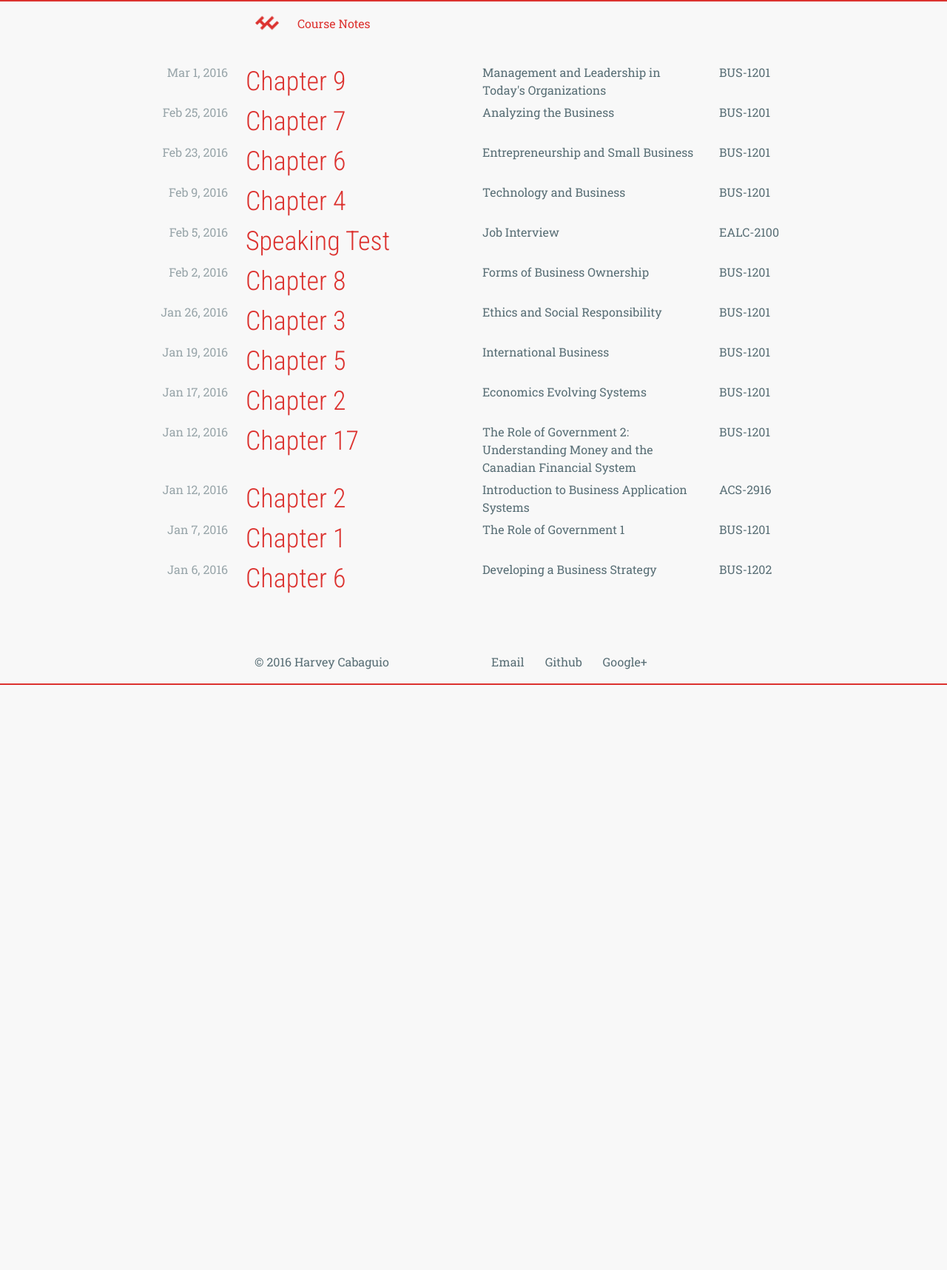
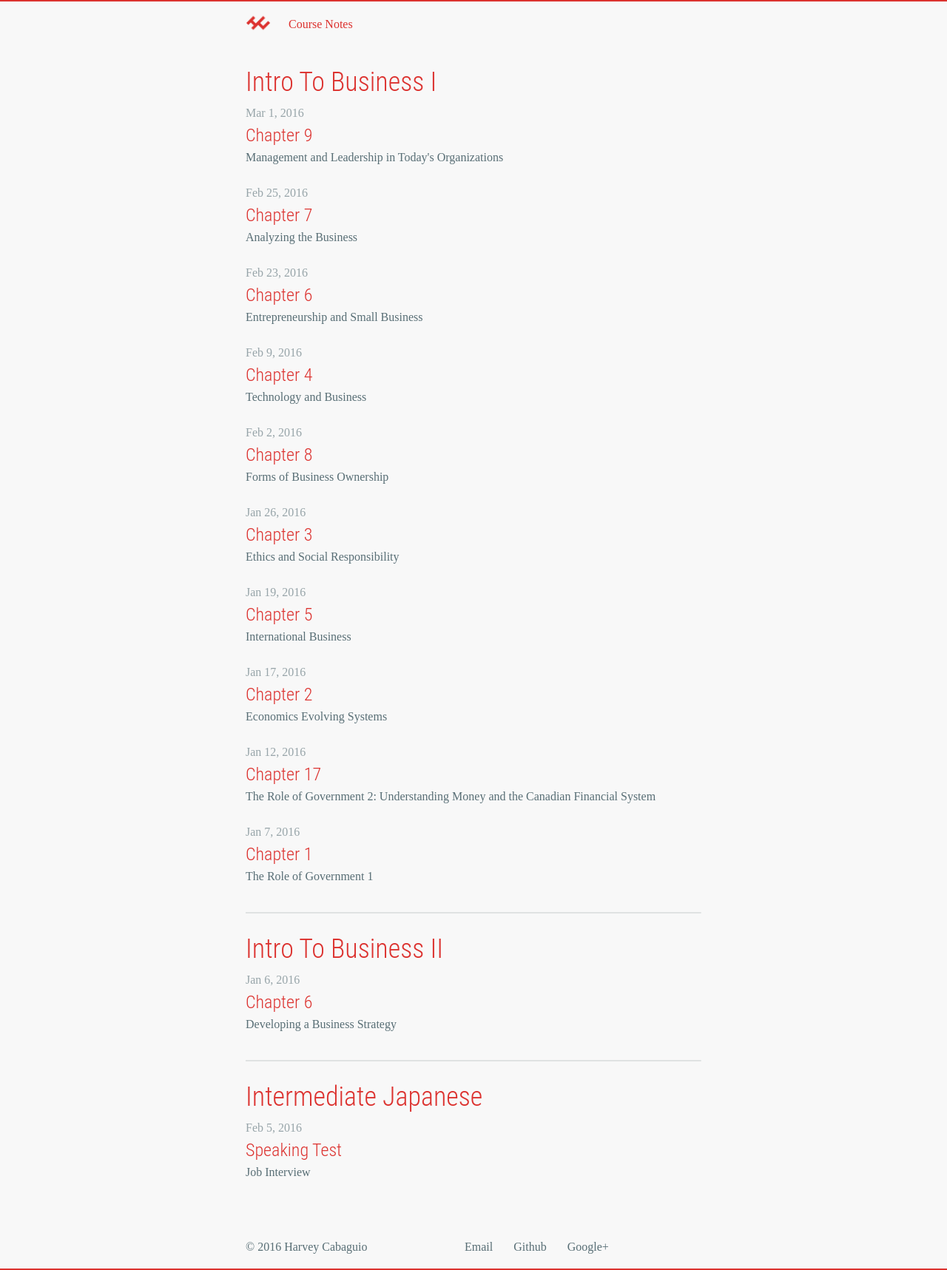
Before and after one commit to harveycabaguio/notes, a Jekyll site: the page built from index.html, in a window 1280 px wide. Shown: the whole page at 74% size. Built offline with Jekyll 4.4.1, drawn with Linux system fonts in a browser that asks for light colours; some web fonts are replaced; before the commit the page ends 926 px from its top, so only the background shows below that.

Commit message:
changes to the style of the site

```diff
--- a/_includes/head.html
+++ b/_includes/head.html
@@ -13,7 +13,7 @@
   <meta property="og:title" content="Course Notes - Harvey Cabaguio">
   <meta property="og:description" content="Blog containing the notes for Harvey's courses">
 
-  <link href='https://fonts.googleapis.com/css?family=Roboto+Slab|Roboto+Condensed:400,300' rel='stylesheet' type='text/css'>
+  <link href='https://fonts.googleapis.com/css?family=Podkova:400,700' rel='stylesheet' type='text/css'>
   <link rel="stylesheet" href="{{ "/css/main.css" | prepend: site.baseurl }}">
   <link rel="canonical" href="{{ page.url | replace:'index.html','' | prepend: site.baseurl | prepend: site.url }}">
 </head>
--- a/_posts/2016-01-12-acs2916-class-2.markdown
+++ /dev/null
@@ -1,13 +0,0 @@
----
-layout: post
-title:  "Chapter 2"
-desc:   "Introduction to Business Application Systems"
-date:   2016-01-12 11:15:00 -0600
-category: ACS-2916
-permalink: /acs-2916/chapter2/
----
-
-##### Summary
-
-
----
--- a/_sass/_base.scss
+++ b/_sass/_base.scss
@@ -33,9 +33,12 @@ p {
   margin-bottom: $spacing-unit * 2;
   line-height: $spacing-unit * 2;
 
-  &.first {
+  &.center {
     text-align: center;
     // font-style: italic;
+  }
+  &.date {
+    opacity: 0.6;
   }
 }
 
--- a/_sass/_layout.scss
+++ b/_sass/_layout.scss
@@ -31,7 +31,7 @@
   left: 50vw;
 }
 
-@media (max-width: 420px) and (orientation: portrait) {
+@media (max-width: 420px) {
   .push-1, .push-2 {
     left: 0;
   }
@@ -40,17 +40,9 @@
       width: calc(100vw - (#{$spacing-unit} * 2));
     }
   }
-  nav .col {
-    margin-left: 0;
-    margin-right: 0;
-  }
-  footer .col {
-    margin-left: 0;
-    margin-right: 0;
-  }
 }
 
-@media (min-width: 421px) and (max-width: 800px) and (orientation: portrait) {
+@media (min-width: 421px) and (max-width: 800px) {
   .push-1, .push-2 {
     left: 12.5vw;
   }
@@ -83,14 +75,14 @@ article > div > * {
   }
 }
 
-@media (max-width: 420px) and (orientation: portrait) {
+@media (max-width: 420px) {
   article > div > * {
     left: 0;
     width: calc(100vw - (#{$spacing-unit} * 2));
   }
 }
 
-@media (min-width: 421px) and (max-width: 800px) and (orientation: portrait) {
+@media (min-width: 421px) and (max-width: 800px) {
   article > div > * {
     left: 12.5vw;
     width: calc(75vw - (#{$spacing-unit} * 2));
@@ -102,6 +94,11 @@ article > div > * {
  */
 nav {
   border-top: 2px solid $brand-color;
+
+  & .col {
+    margin-left: 0;
+    margin-right: 0;
+  }
 }
 
 nav a.logo {
@@ -138,27 +135,17 @@ nav a, footer a {
   padding: 0;
   list-style-type: none;
 
-  & p:first-child {
-    text-align: right;
-    opacity: 0.6;
+  & li {
+    margin-bottom: $spacing-unit * 2;
   }
   & p {
     margin-top: 0;
     margin-bottom: 0;
   }
-  & h4 {
+  & h5 {
     line-height: 1;
     margin-top: $spacing-unit * 0.5;
     margin-bottom: $spacing-unit * 0.5;
-  }
-}
-
-@media (max-width: 420px) and (orientation: portrait) {
-  .post-list li .col.one:first-child {
-    text-align: left;
-  }
-  .post-list li {
-    margin-bottom: $spacing-unit * 2;
   }
 }
 
@@ -172,6 +159,10 @@ footer {
   border-bottom: 2px solid $brand-color;
   overflow-x: hidden;
 
+  & .col {
+    margin-left: 0;
+    margin-right: 0;
+  }
   & a:link {
     color: $text-color;
   }
@@ -190,13 +181,13 @@ footer {
   }
 }
 
-@media (max-width: 800px) and (orientation: portrait) {
+@media (max-width: 800px) {
   footer > div:first-child a:first-child:after {
     content: " ↑"
   }
 }
 
-@media (max-width: 800px) and (orientation: portrait) {
+@media (max-width: 800px) {
   body {
     padding-bottom: (60px * 3) + ($spacing-unit * 3);
   }
--- a/css/main.scss
+++ b/css/main.scss
@@ -3,7 +3,7 @@
 @charset "utf-8";
 
 // Our variables
-$base-font-family:   "Roboto Slab", serif;
+$base-font-family:   "Podkova", serif;
 $header-font-family: "Roboto Condensed", sans-serif;
 $base-font-size:     16px;
 $base-font-weight:   400;
--- a/index.html
+++ b/index.html
@@ -1,15 +1,37 @@
 ---
 layout: default
 ---
-<h2>{{ category }}</h2>
-<ul class="post-list">
+<ul class="post-list col two push-1">
+  <h4 class="">Intro to Business I</h4>
   {% for post in site.posts %}
-    <li class="wrap">
-      <p class="col one">{{ post.date | date: "%b %-d, %Y" }}</p>
-      <h4 class="col one"><a href="{{ post.url | prepend: site.baseurl }}">{{ post.title }}</a></h4>
-      <p class="col one">{{ post.desc }}</p>
-      <p class="col one">{{ post.categories }}</p>
-    </li>
-    <!--<hr class="col two push-1">-->
+    {% if post.category == 'BUS-1201' %}
+      <li class="">
+        <p class="date">{{ post.date | date: "%b %-d, %Y" }}</p>
+        <h5 class=""><a href="{{ post.url | prepend: site.baseurl }}">{{ post.title }}</a></h4>
+        <p class="">{{ post.desc }}</p>
+      </li>
+    {% endif %}
+  {% endfor %}
+  <hr>
+  <h4 class="">Intro to Business II</h4>
+  {% for post in site.posts %}
+    {% if post.category == 'BUS-1202' %}
+      <li class="">
+        <p class="date">{{ post.date | date: "%b %-d, %Y" }}</p>
+        <h5 class=""><a href="{{ post.url | prepend: site.baseurl }}">{{ post.title }}</a></h4>
+        <p class="">{{ post.desc }}</p>
+      </li>
+    {% endif %}
+  {% endfor %}
+  <hr>
+  <h4 class="">Intermediate Japanese</h4>
+  {% for post in site.posts %}
+    {% if post.category == 'EALC-2100' %}
+      <li class="">
+        <p class="date">{{ post.date | date: "%b %-d, %Y" }}</p>
+        <h5 class=""><a href="{{ post.url | prepend: site.baseurl }}">{{ post.title }}</a></h4>
+        <p class="">{{ post.desc }}</p>
+      </li>
+    {% endif %}
   {% endfor %}
 </ul>
```
Also changed, not shown: _layouts/post.html (+2 -8 lines).
